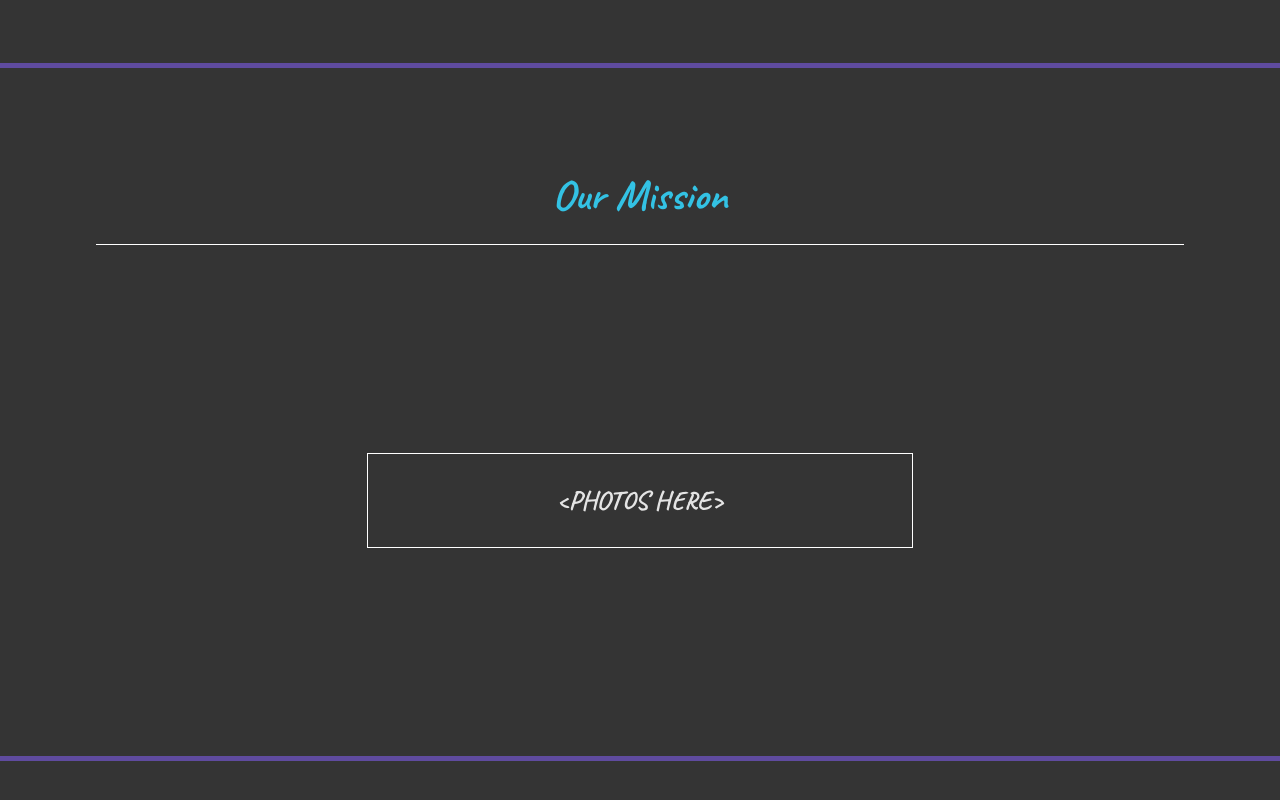
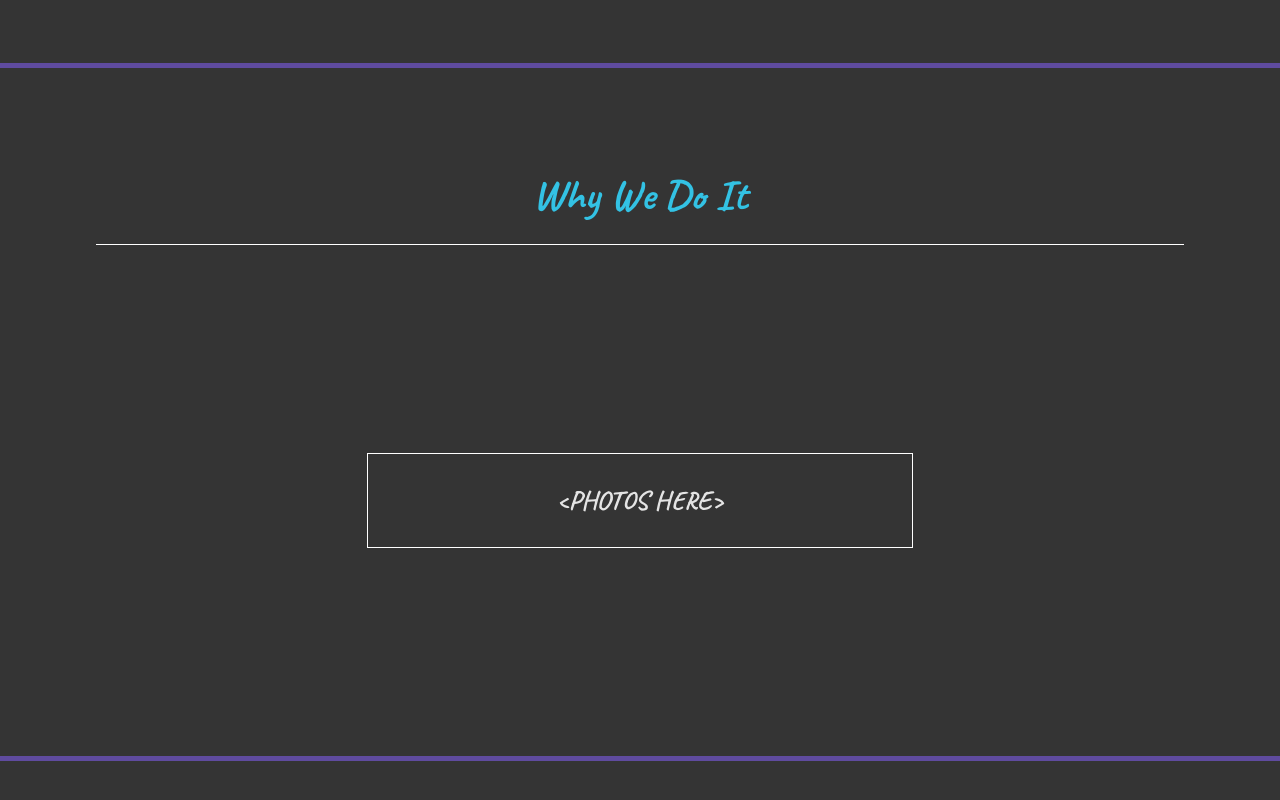
Before and after one commit to JaynewDee/atomic-slush, a React (Vite) app in the folder client/: page /about in a window 1280 px wide. Shown: the part 1978-2778 px from the top of the page. Built offline with nearby package versions, Linux system fonts and the light colour scheme; a web font is replaced by a local one.

Commit message:
main reconciled

```diff
--- a/client/src/components/Navbar.tsx
+++ b/client/src/components/Navbar.tsx
@@ -7,7 +7,7 @@ const NavLink = (path: string, activeView: string, viewSetter: any) => {
     key={path}
     to={`/${path}`}
     className={path}
-    data-active={activeView === path}
+    data-active={path === activeView}
     onClick={() => viewSetter(path)}
   >
     {path === "about" ? "Who We Are" : path === "quote" ? "Book With Us" : "Drink Recipes"}
--- a/client/src/pages/About/About.tsx
+++ b/client/src/pages/About/About.tsx
@@ -1,31 +1,46 @@
-import { useRef } from 'react'
+import { MutableRefObject, useRef } from 'react'
 import "./about.css"
 import { useIsVisible } from '../../hooks';
 
-//////////////
 
-const About = () => {
+interface SectionProps {
+  children: any,
+  reference: MutableRefObject<any>,
+  visibility: boolean,
+  sectionTitle: string
+}
+
+const AboutSection = ({ children, reference, visibility, sectionTitle }: SectionProps) => {
+  const visibleStyles = {
+    color: "var(--ocean)", transition: "all 3s", width: "100%", borderBottom: "1px solid white", borderTop: "none"
+  }
+  const invisStyles = { color: "white", transition: "all 3s", width: "33%", borderBottom: "0px solid white", borderRadius: "0rem" };
+
+  return (
+    <div className="about-section">
+      <h2 className="about-section-header">
+        <span style={visibility ? visibleStyles : invisStyles}>{sectionTitle}
+        </span>
+      </h2>
+      <section ref={reference} className="images-container">
+        <p>{"<PHOTOS HERE>"}</p>
+      </section>
+      <section className="about-section-content">
+        {children}
+      </section>
+    </div>
+  )
+
+}
+
+function About() {
   const [ref1, ref2, ref3] = [useRef<HTMLDivElement | any>(), useRef<HTMLDivElement | any>(), useRef<HTMLDivElement | any>()];
   const [is1Visible, is2Visible, is3Visible] = [useIsVisible(ref1), useIsVisible(ref2), useIsVisible(ref3)];
 
-  const visibleStyles = {
-    color: "var(--ocean)", transition: "all 3s", width: "100%", borderBottom: "1px solid white", borderTop: "none"
-  }
-  const invisStyles = { color: "white", transition: "all 3s", width: "33%", borderBottom: "0px solid white", borderRadius: "0rem" }
+  return (
 
-  return (
     <div className="about-page">
-      {/* <AboutNav displayState={displayState} setDisplayState={setDisplayState} /> */}
-      <div className="about-section">
-        <h2 className="about-section-header">
-          {/* {Heart({ color: "var(--orange)", className: "about-icon" })} */}
-          <span style={is1Visible ? visibleStyles : invisStyles}>Who We Are
-          </span>
-        </h2>
-        <section ref={ref1} className="images-container">
-          <p>{"<PHOTOS HERE>"}</p>
-        </section>
-        <section className="about-section-content">
+      <AboutSection reference={ref1} visibility={is1Visible} sectionTitle='Who We Are'>
         <p>We are thrilled to welcome you to the Frozen Beverage Company, Atomic Slush! Our
           commitment to serving only the freshest and finest ingredients in our customizable frozen
           drinks sets us apart from the rest.</p>
@@ -38,28 +53,13 @@ const About = () => {
           confident that our product and service will leave a lasting impression on you. Thank you for
           choosing Atomic Slush!
         </p>
-        </section>
-      </div><hr className="section-divider" />
-      <div className="about-section">
-        <h2 className="about-section-header">
-          {/* {Machine({ color: "var(--orange)", className: "about-icon" })} */}
-          <span style={is3Visible ? visibleStyles : invisStyles}>Our Mission
-          </span>
-        </h2>
-        <section ref={ref3} className="images-container">
-          <p >{"<PHOTOS HERE>"}</p>
-        </section>
-      </div><hr className="section-divider" />
-      <div className="about-section">
-        <h2 className="about-section-header">
-          {/* {People({ color: "var(--orange)", className: "about-icon" })} */}
-          <span style={is2Visible ? visibleStyles : invisStyles}>Our Machines
-          </span>
-        </h2>
-        <section ref={ref2} className="images-container">
-          <p>{"<PHOTOS HERE>"}</p>
-        </section>
-        <section className="about-section-content">
+      </AboutSection>
+      <hr className="section-divider" />
+      <AboutSection reference={ref2} visibility={is2Visible} sectionTitle='Why We Do It'>
+        <></>
+      </AboutSection>
+      <hr className="section-divider" />
+      <AboutSection reference={ref3} visibility={is3Visible} sectionTitle='Our Machines'>
         <p>
           Our top-of-the-line double-headed machine boasts two 10-liter tanks, giving you the freedom
           to choose two flavors for a total of 20 liters.
@@ -72,8 +72,8 @@ const About = () => {
         <p>If you require an extension cord, simply indicate it on the Tripleseat event form
           and we will readily provide a complimentary one for your convenience.
         </p>
-        </section>
-      </div>
+
+      </AboutSection>
     </div>
   )
 }
```
Lines whose indentation alone changed are shown as unchanged.
